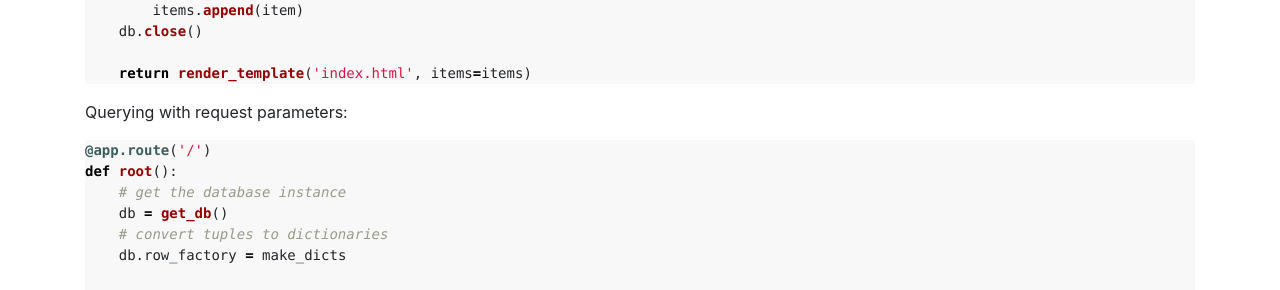
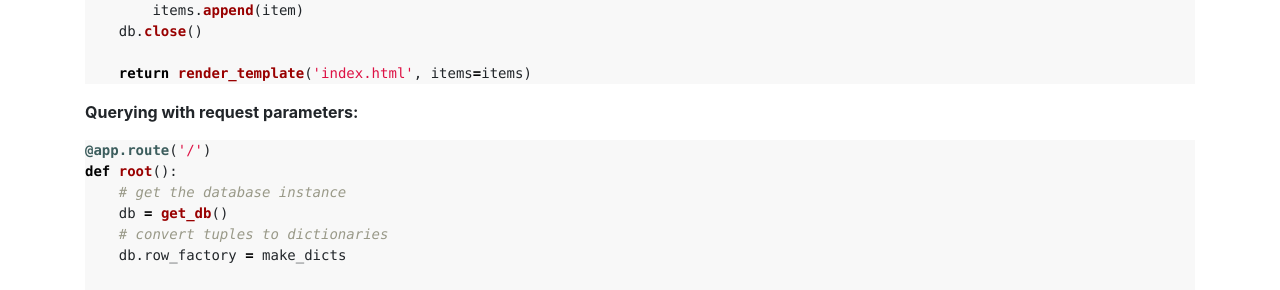
Before and after one commit to MstrZhang/cscb20, a Jekyll site: the page built from _posts/2019-03-24-week12.md, in a window 1280 px wide. Shown: the part 2317-2607 px from the top of the page. Built offline with Jekyll 4.4.1, drawn with Linux system fonts in a browser that asks for light colours; nearby versions of some CDN libraries.

Commit message:
formatting errors

````diff
--- a/_posts/2019-03-24-week12.md
+++ b/_posts/2019-03-24-week12.md
@@ -105,7 +105,7 @@ def root():
     return render_template('index.html', items=items)
 ```
 
-Querying with request parameters:
+**Querying with request parameters:**
 
 ```py
 @app.route('/')
````
